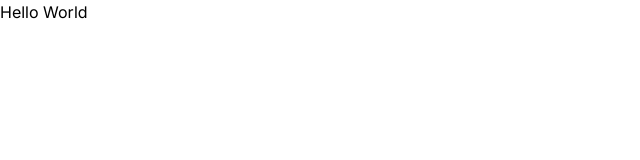
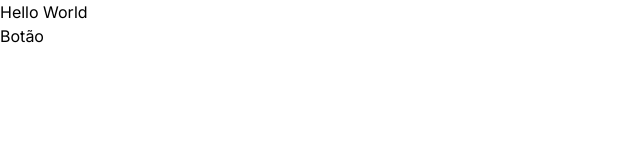
Before and after one commit to Komai-dev/nlw-spacetime, a Next.js app in the folder aulas/web/: page / in a window 1280 px wide. Shown: the top 160 px of the page, without its empty margins (0-640 px from the left). Built offline with nearby package versions, Linux system fonts and the light colour scheme.

Commit message:
teste button

```diff
--- a/aulas/web/src/app/page.tsx
+++ b/aulas/web/src/app/page.tsx
@@ -1,10 +1,13 @@
 // TypeScript + JSX = TSX //
 // JSX = Java Script + XML (sintaxe do html) //
+
+import { Button } from "@/components/button";
 
 export default function Home() {
   return (
     <h1>
       Hello World
+      <Button />
     </h1>
   )
 }
--- /dev/null
+++ b/aulas/web/src/components/button.tsx
@@ -0,0 +1,5 @@
+export function Button() {
+  return (
+    <p>Botão</p>
+  )
+}
```
